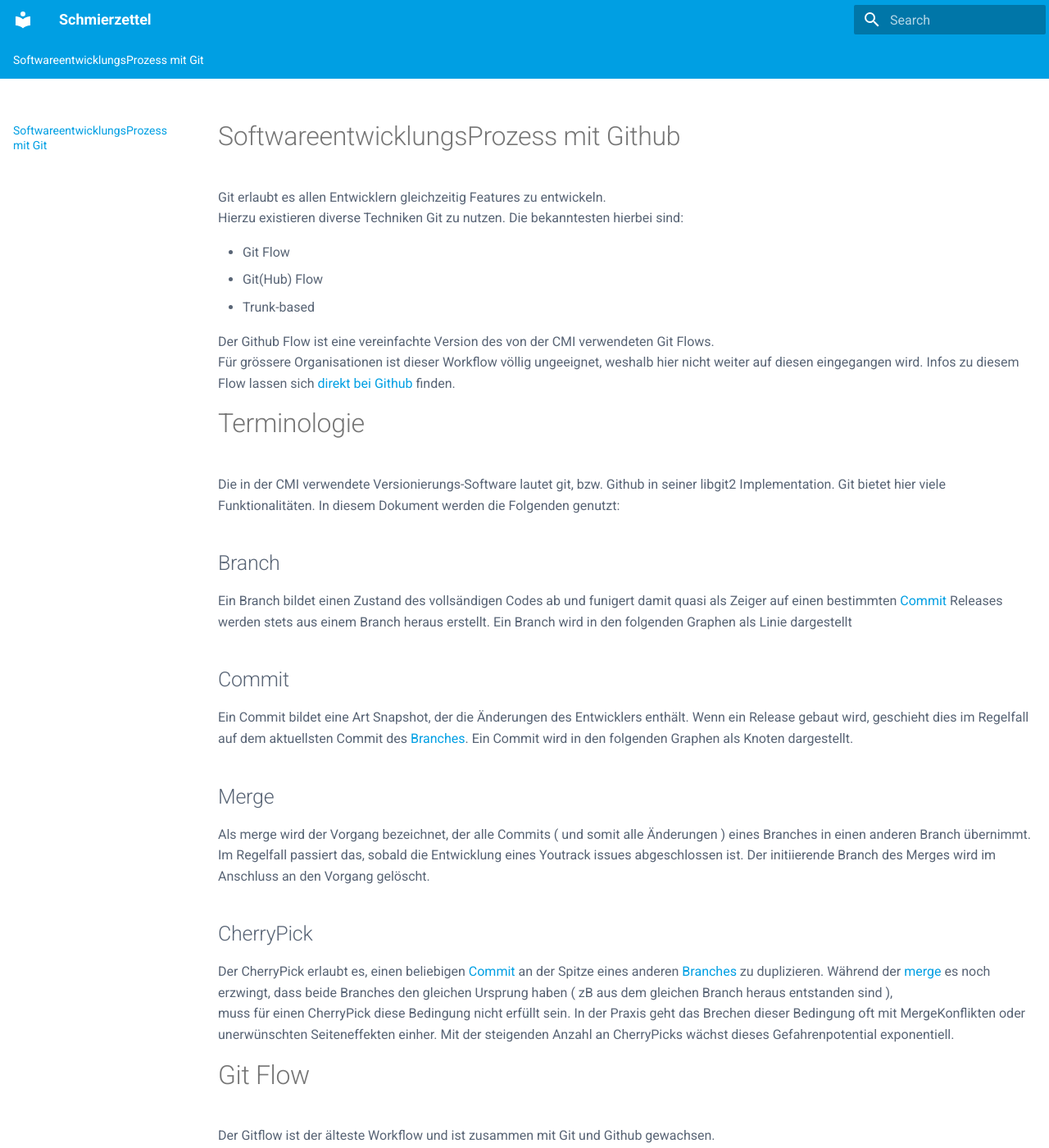
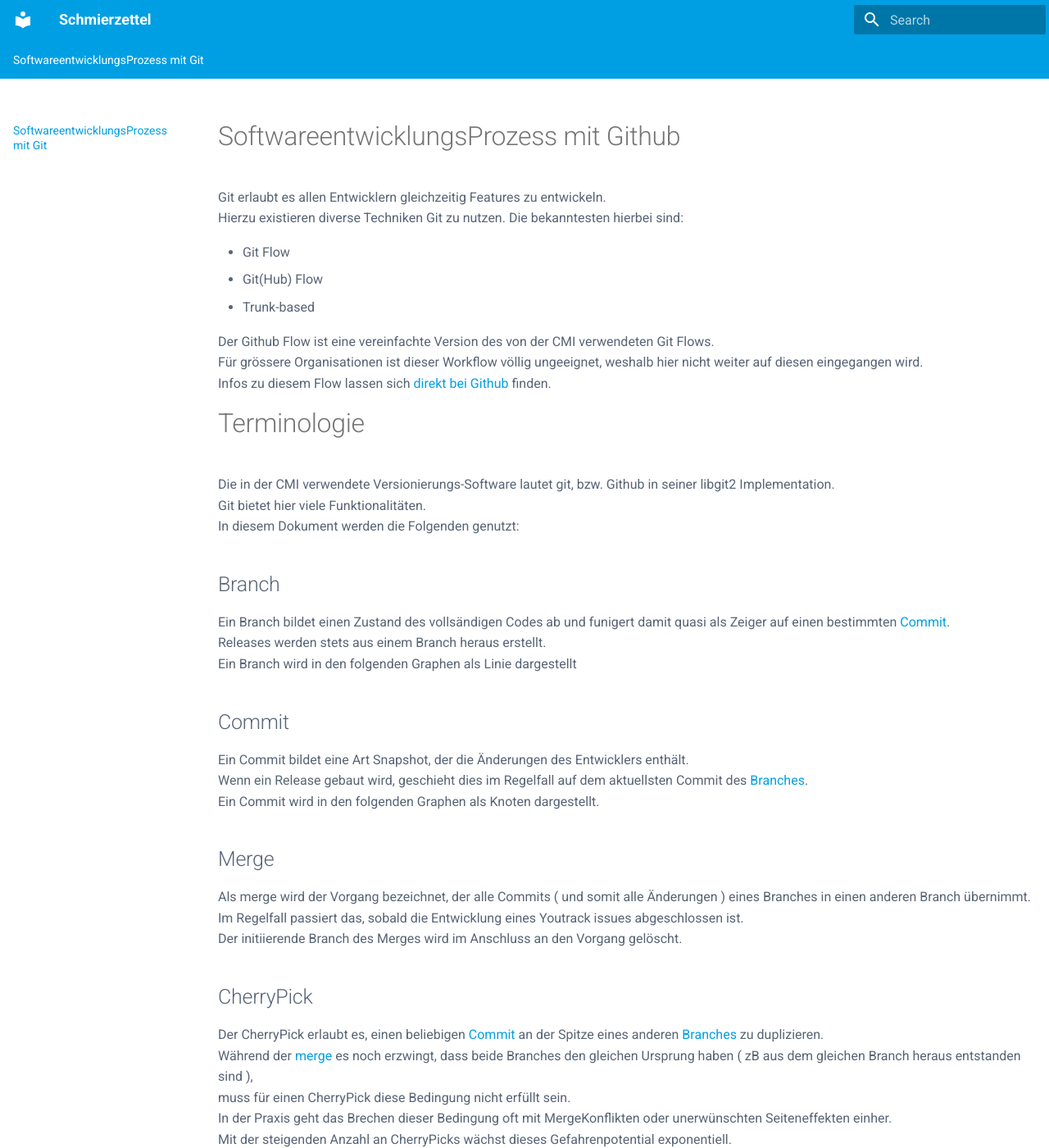
Before and after one commit to SimonSchwendele/Schmierzettel, an MkDocs documentation site: the page built from docs/README.md, in a window 1280 px wide and 1400 px high. Shown: the whole window at 82% size. Built offline with MkDocs 1.6.1 and Material for MkDocs 9.7.7, drawn with Linux system fonts in a browser that asks for light colours; some of the changed text lies outside the part shown.

Commit message:
Fix linebreaks

```diff
--- a/docs/README.md
+++ b/docs/README.md
@@ -18,7 +18,7 @@
 In diesem Dokument werden die Folgenden genutzt:
 
 ## Branch
-Ein Branch bildet einen Zustand des vollsändigen Codes ab und funigert damit quasi als Zeiger auf einen bestimmten [Commit](#commit)
+Ein Branch bildet einen Zustand des vollsändigen Codes ab und funigert damit quasi als Zeiger auf einen bestimmten [Commit](#commit).
 Releases werden stets aus einem Branch heraus erstellt.
 Ein Branch wird in den folgenden Graphen als Linie dargestellt
 
@@ -130,7 +130,7 @@
 ## Nachteile ( CMI )
 * Features müssen gebackported werden und erzeugen die Gefahr unerwünschter Seiteneffekte
 * FeatureBackporting ist oft durch die veränderte Codebasis nicht möglich und benötigt dadurch veränderten Code zwischen dem Trunk, der auf der KV getestet wird,
-  und dem Release Stand, der Schlussendlich an die Kunden verteilt wird.
+  und dem Release Stand, der Schlussendlich an die Kunden verteilt wird
 * Features werden vor der Freigabe eines Releases kaum getestet ( hängt allerdings nur indirekt mit dem ReleaseModell zusammen )
 * Viele verschiedene ReleaseStände ( Projektreleases !), obwohl der GitFlow traditionell nur einen einzigen Release Branch vorsieht
 * Dll patches nehmen selbst den freigegebenen Ständen ihre Homogenität
@@ -213,4 +213,4 @@
 
 ## Nachteile ( CMI )
 * Neues Versionierungsmodell muss erst kommuniziert werden
-* Möglicherweise fehlt bei manchen Kunden die Akzeptanz für dieses Model.
+* Möglicherweise fehlt bei manchen Kunden die Akzeptanz für dieses Model
```
